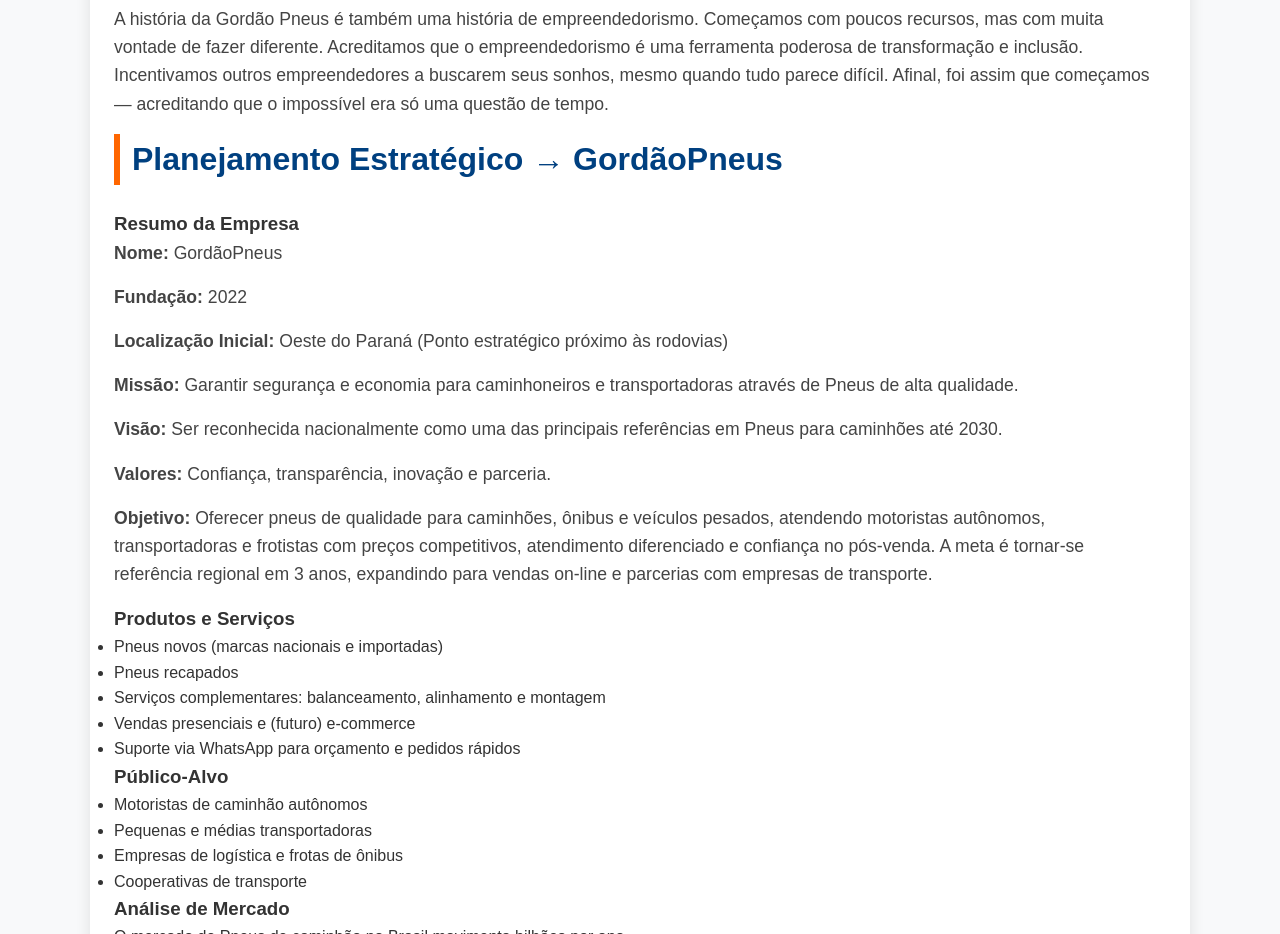
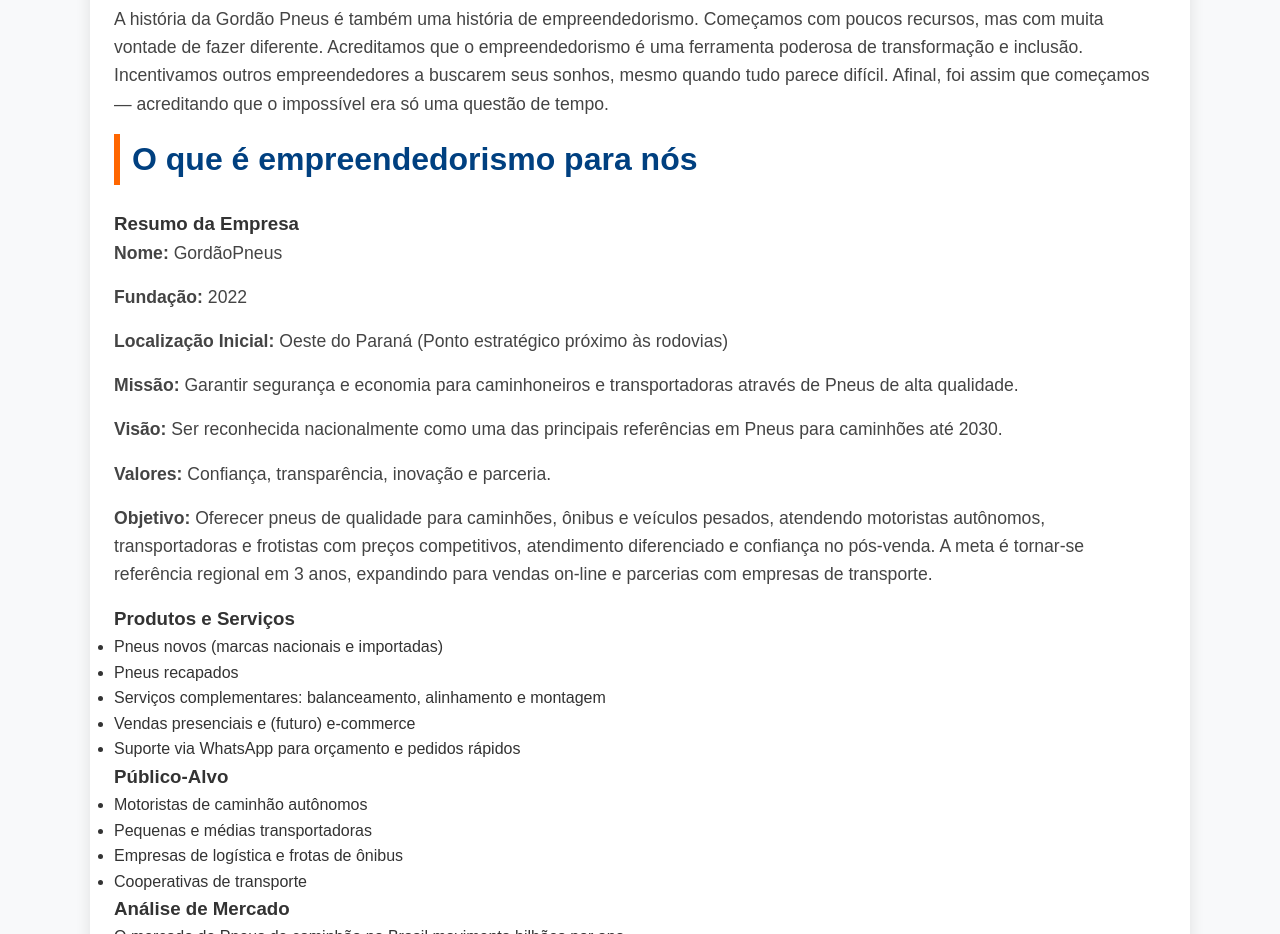
Before and after one commit to ismaeldauss/gordao-pneus, a plain HTML site: page sobrenos.html in a window 1280 px wide. Shown: the part 980-1914 px from the top of the page. Drawn offline with Linux system fonts and the light colour scheme.

Commit message:
Update sobrenos.html

```diff
--- a/sobrenos.html
+++ b/sobrenos.html
@@ -33,7 +33,7 @@
         <p>A história da Gordão Pneus é também uma história de empreendedorismo. Começamos com poucos recursos, mas com muita vontade de fazer diferente. Acreditamos que o empreendedorismo é uma ferramenta poderosa de transformação e inclusão. Incentivamos outros empreendedores a buscarem seus sonhos, mesmo quando tudo parece difícil. Afinal, foi assim que começamos — acreditando que o impossível era só uma questão de tempo.</p>
 
         <!-- NOVA PARTE ADICIONADA -->
-        <h2>Planejamento Estratégico → GordãoPneus</h2>
+        <h2>O que é empreendedorismo para nós</h2>
 
         <h3>Resumo da Empresa</h3>
         <p><strong>Nome:</strong> GordãoPneus</p>
```
